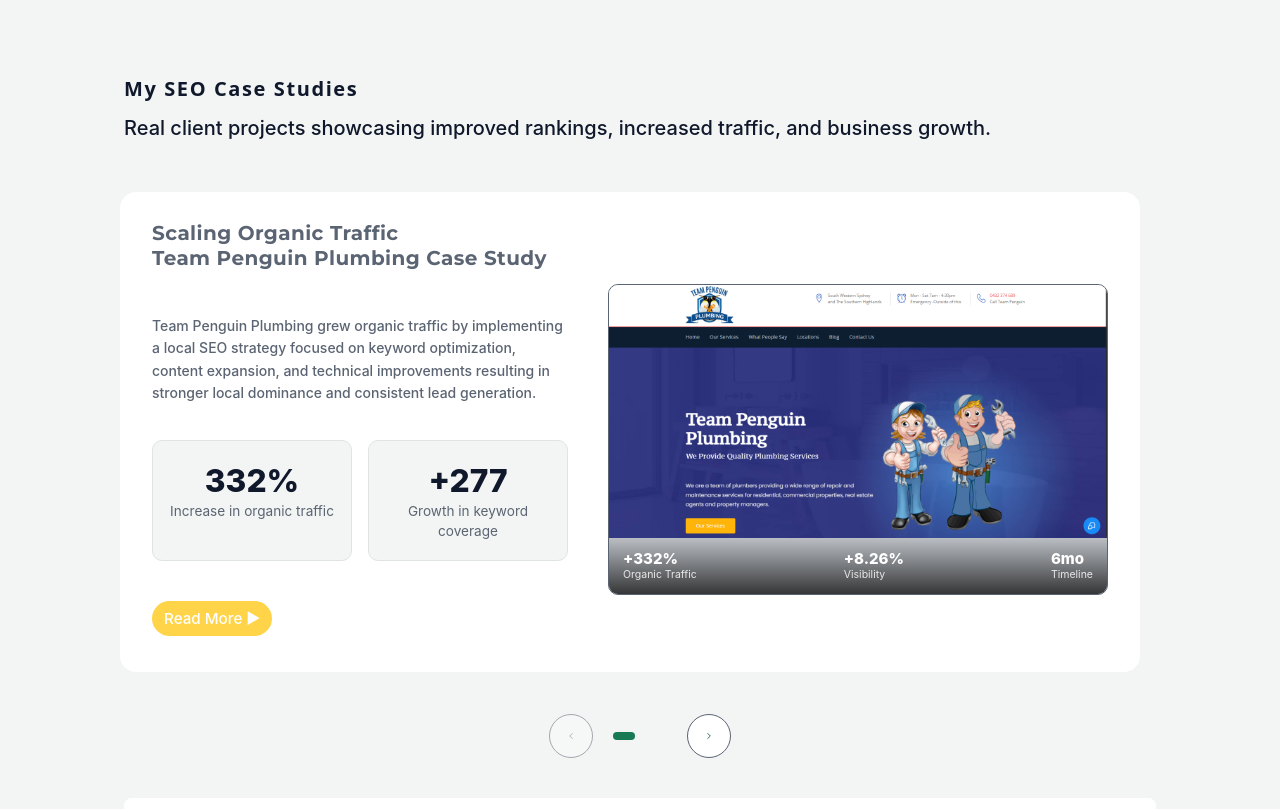
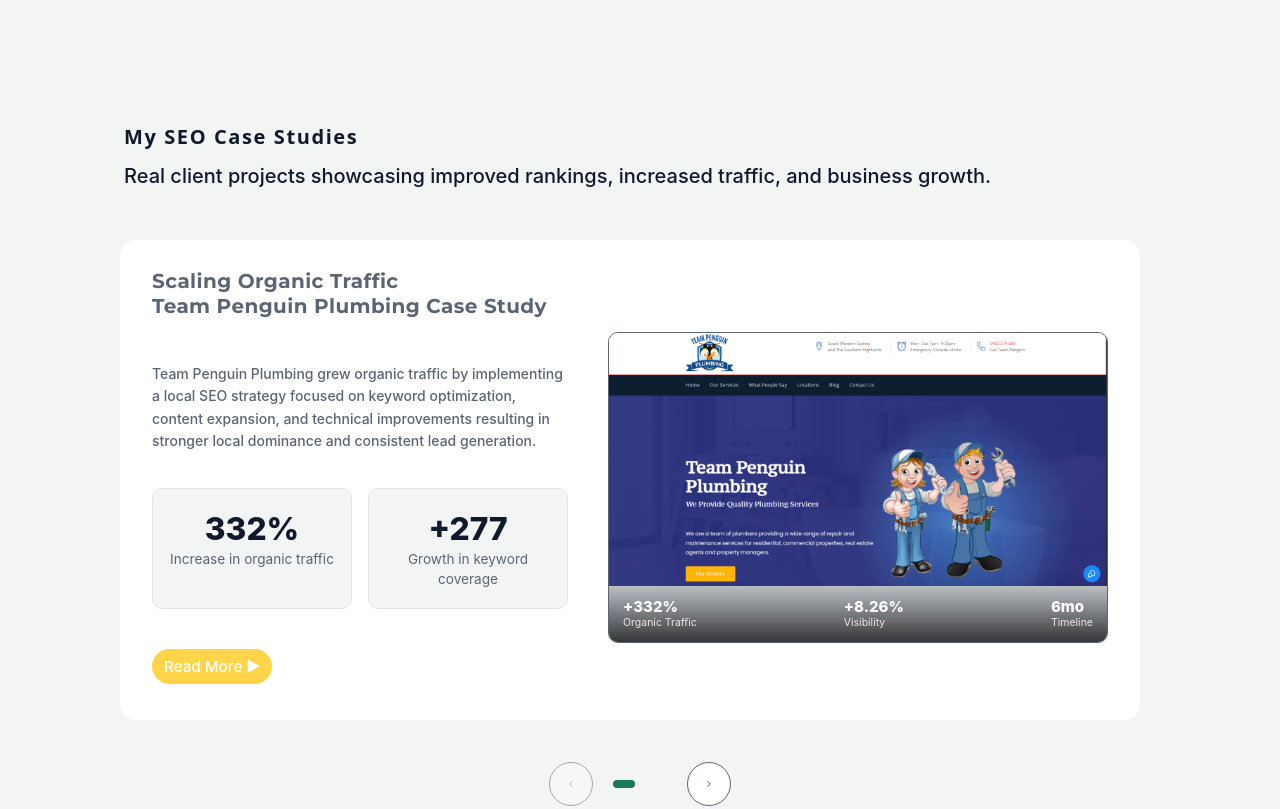
Before and after one commit to bertryanR/seo-portfolio.github.io, a plain HTML site: page index.html in a window 1280 px wide. Shown: the part 1850-2659 px from the top of the page. Drawn offline with Linux system fonts and the light colour scheme; a web font is replaced by a local one.

```diff
--- a/styles.css
+++ b/styles.css
@@ -535,7 +535,7 @@ height: auto; background-color:rgba(175, 224, 206, 0.4); border-radius: 16px;}
 
   section.wrap-section{
     max-width: 1080px;
-    margin: auto;
+    margin: 3rem auto;
     padding:0px 24px 80px;
   }
  .wrap-section-services{
```
